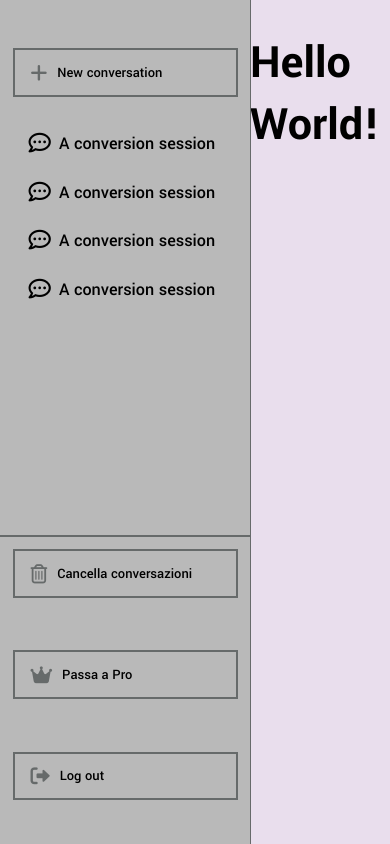
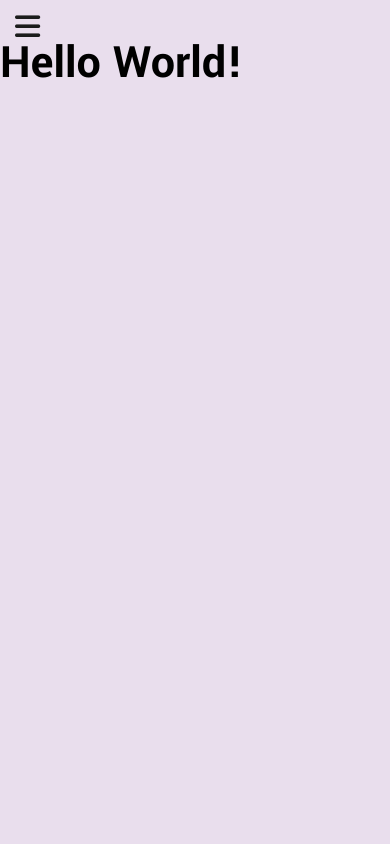
Before and after one commit to CybertronicEvidence/miro-frontend, a React (Vite) app: page /chat in a window 390 px wide. Built offline with nearby package versions, Linux system fonts and the light colour scheme.

Commit message:
Updated Chat area to be mobile responsive

```diff
--- a/scss/_chat.scss
+++ b/scss/_chat.scss
@@ -4,6 +4,10 @@ $sideBarWidth: 250px;
 $darkGrey: lighten($color: $dark1, $amount: 30%);
 
 .chat__area{
+
+    .toogler{
+        display: none;
+    }
 
     aside{
         background-color: $grey100;
@@ -114,3 +118,34 @@ ul{
         transition: all 0.2s ease;
     }
 }
+
+
+
+@media screen and (max-width: $mobile-breakpoint) {
+    .chat__area {
+
+        .toogler{
+            display: block;
+            font-size: 1.8rem;
+            color: $dark1;
+            position: absolute;
+            top: 10px;
+            left: 15px;
+            cursor: pointer;
+            z-index: 2;
+        }
+            aside{
+                left: -100%;
+
+                &[data-show=true]{
+                    left: 0;
+                }
+            }
+
+            .chat_content {
+                margin-left: 0;
+            }
+
+
+        }
+}
--- a/src/features/chat/ChatSessions.jsx
+++ b/src/features/chat/ChatSideBar.jsx
@@ -2,31 +2,31 @@ import React from 'react';
 
 
 
-const ChatSession = ()=>{
+const ChatSideBar = ({show})=>{
     return (
-        <aside>
+        <aside data-show={show}>
 
             <button className='chat_cta'>
-                <i class="fa-solid fa-plus"></i>
+                <i className="fa-solid fa-plus"></i>
                 <span>New conversation</span>
             </button>
 
             <div className='sessions_content'>
                 <ul>
                     <li>
-                        <i class="fa-regular fa-comment-dots"></i>
+                        <i className="fa-regular fa-comment-dots"></i>
                         A conversion session
                     </li>
                     <li>
-                        <i class="fa-regular fa-comment-dots"></i>
+                        <i className="fa-regular fa-comment-dots"></i>
                         A conversion session
                     </li>
                     <li>
-                        <i class="fa-regular fa-comment-dots"></i>
+                        <i className="fa-regular fa-comment-dots"></i>
                         A conversion session
                     </li>
                     <li>
-                        <i class="fa-regular fa-comment-dots"></i>
+                        <i className="fa-regular fa-comment-dots"></i>
                         A conversion session
                     </li>
                 </ul>
@@ -34,15 +34,15 @@ const ChatSession = ()=>{
 
             <div className="cta">
                 <button className='chat_cta'>
-                    <i class="fa-regular fa-trash-can"></i>
+                    <i className="fa-regular fa-trash-can"></i>
                     <span>Cancella conversazioni</span>
                 </button>
                 <button className='chat_cta'>
-                    <i class="fa-solid fa-crown"></i>
+                    <i className="fa-solid fa-crown"></i>
                     <span>Passa a Pro</span>
                 </button>
                 <button className='chat_cta'>
-                    <i class="fa-solid fa-right-from-bracket"></i>
+                    <i className="fa-solid fa-right-from-bracket"></i>
                     <span>Log out</span>
                 </button>
             </div>
@@ -51,4 +51,4 @@ const ChatSession = ()=>{
 }
 
 
-export default ChatSession;
+export default ChatSideBar;
--- /dev/null
+++ b/src/features/chat/EmptyState.jsx
@@ -0,0 +1,11 @@
+import React from 'react';
+
+
+const EmptyState = ()=>{
+    return(
+        <h1>Hello World!</h1>
+    )
+}
+
+
+export default EmptyState;
--- a/src/features/chat/index.jsx
+++ b/src/features/chat/index.jsx
@@ -1,15 +1,30 @@
 import React from 'react';
-import ChatSession from './ChatSessions';
-
+import { useState } from 'react';
+import ChatSideBar from './ChatSideBar';
+import EmptyState from './EmptyState';
 
 
 const ChatArea = ()=>{
+    const [showSideBar, setShowSideBar] = useState(false);
     return (
         <div className='chat__area'>
-            <ChatSession/>
+            <span className="toogler" onClick={()=>setShowSideBar(p=>!p)}>
+                {
+                    showSideBar ?
+                    <i class="fa-solid fa-xmark"></i>
+                    :
+                    <i className="fa-solid fa-bars"></i>
+                }
+            </span>
 
-            <div className='chat_content'>
-                <h1>Hello World!</h1>
+            <ChatSideBar show={showSideBar}/>
+
+            <div className='chat_content' onClick={()=>{
+                if (!showSideBar) return
+
+                setShowSideBar(false);
+            }}>
+                <EmptyState/>
             </div>
         </div>
 
```
